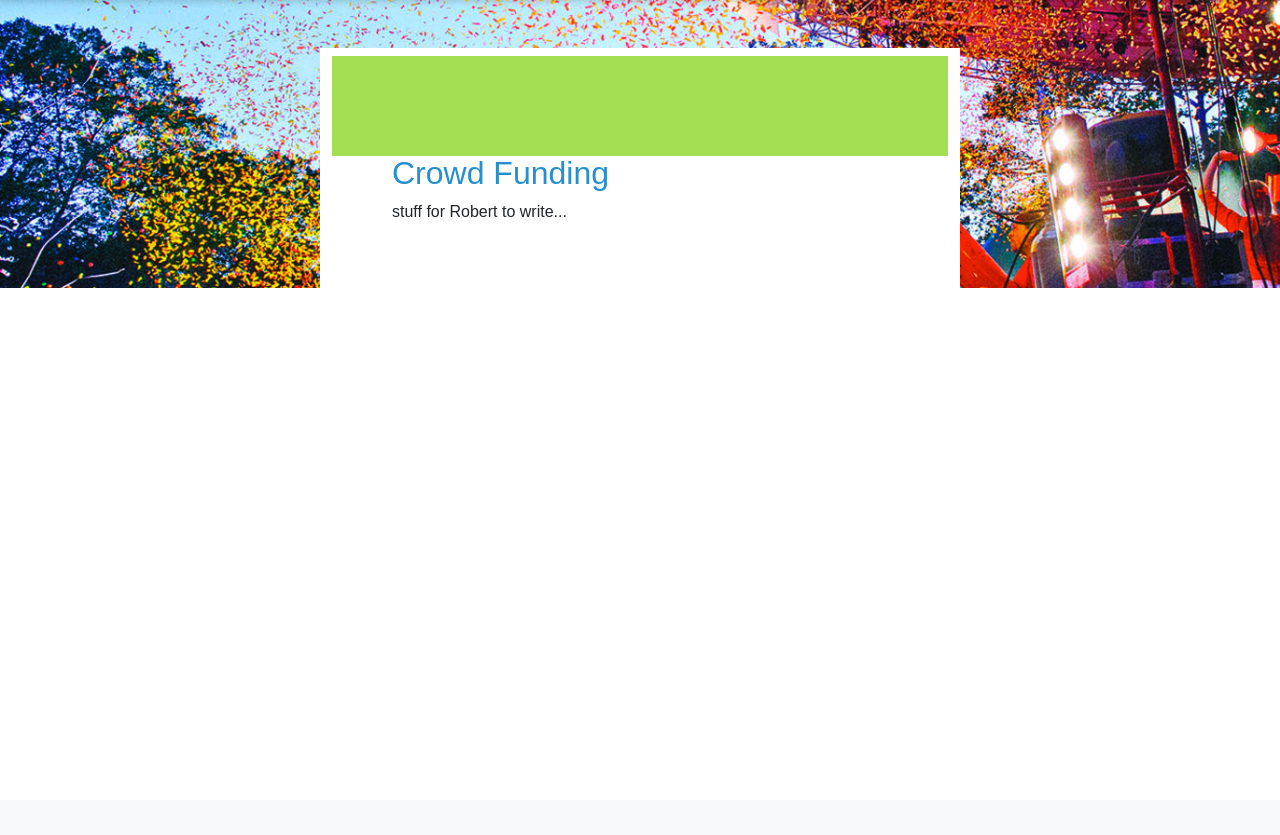
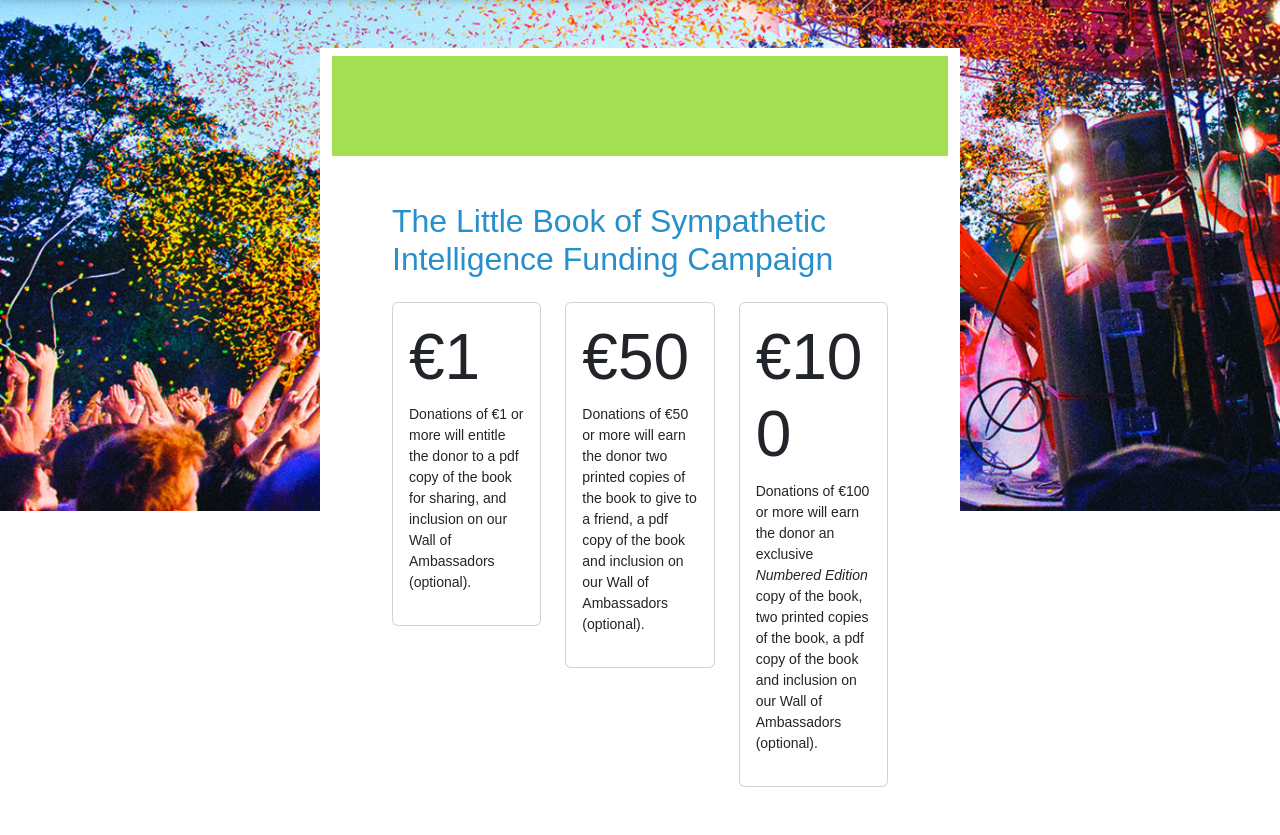
Before and after one commit to Sympathetic-Intelligence/tcfsi-flask-app, a Flask app: page /little_book in a window 1280 px wide. Shown: the part 158-993 px from the top of the page. Before the commit the page ends 446 px from the top, so only its background shows below. Run offline with Flask 3, Linux system fonts and the light colour scheme; some libraries are stand-ins or nearby versions.

Commit message:
book donation page
add donation page

```diff
--- a/templates/little_book.html
+++ b/templates/little_book.html
@@ -23,10 +23,84 @@
 				}).render('#donate-button');
 				</script>
 			</div>
-			<div class="inner-main-content">
-				<h2>Crowd Funding</h2>
+			<div class="inner-main-content mt-5">
+				<h2>The Little Book of Sympathetic Intelligence Funding Campaign</h2>
 
-				<p>stuff for Robert to write...</p>
+
+				<div class="row mt-4">
+					<div class="col-lg-4">
+						<div class="card">
+						  <div class="card-body">
+						    <h5 class="card-title display-3">€1</h5>
+						    <!-- <h6 class="card-subtitle mb-2 text-body-secondary">or more</h6> -->
+						    <p class="card-text small">Donations of €1 or more will entitle the donor to
+								a pdf copy of the book for sharing, and inclusion on our <strong>Wall of Ambassadors</strong> (optional).</p>
+								<div id="donate-button-1"></div>
+									<script src="https://www.paypalobjects.com/donate/sdk/donate-sdk.js" charset="UTF-8"></script>
+									<script>
+									PayPal.Donation.Button({
+									env:'production',
+									hosted_button_id:'2CEQEM5YVDZ2N',
+									image: {
+									src:'https://www.paypalobjects.com/en_US/i/btn/btn_donateCC_LG.gif',
+									alt:'Donate with PayPal button',
+									title:'PayPal - The safer, easier way to pay online!',
+									}
+									}).render('#donate-button-1');
+									</script>
+						    <!-- <a href="#" class="card-link">Card link</a> -->
+						  </div>
+						</div>
+					</div>
+					<div class="col-lg-4">
+						<div class="card">
+						  <div class="card-body">
+						    <h5 class="card-title display-3">€50</h5>
+						    <!-- <h6 class="card-subtitle mb-2 text-body-secondary">Card subtitle</h6> -->
+						    <p class="card-text small">Donations of €50 or more will earn the donor two printed copies of the book to give to a friend, a pdf copy of the book and inclusion on our <strong>Wall of Ambassadors</strong> (optional).</p>
+						    <div id="donate-button-2"></div>
+									<script src="https://www.paypalobjects.com/donate/sdk/donate-sdk.js" charset="UTF-8"></script>
+									<script>
+									PayPal.Donation.Button({
+									env:'production',
+									hosted_button_id:'2CEQEM5YVDZ2N',
+									image: {
+									src:'https://www.paypalobjects.com/en_US/i/btn/btn_donateCC_LG.gif',
+									alt:'Donate with PayPal button',
+									title:'PayPal - The safer, easier way to pay online!',
+									}
+									}).render('#donate-button-2');
+									</script>
+						    <!-- <a href="#" class="card-link">Card link</a> -->
+						  </div>
+						</div>
+					</div>
+					<div class="col-lg-4">
+
+						<div class="card">
+						  <div class="card-body">
+						    <h5 class="card-title display-3">€100</h5>
+						    <!-- <h6 class="card-subtitle mb-2 text-body-secondary">Card subtitle</h6> -->
+						    <p class="card-text small">Donations of €100 or more will earn the donor an exclusive <em>Numbered Edition</em> copy of the book, two printed copies of the book, a pdf copy of the book and inclusion on our <strong>Wall of Ambassadors</strong>  (optional).</p>
+						    <div id="donate-button-3"></div>
+									<script src="https://www.paypalobjects.com/donate/sdk/donate-sdk.js" charset="UTF-8"></script>
+									<script>
+									PayPal.Donation.Button({
+									env:'production',
+									hosted_button_id:'2CEQEM5YVDZ2N',
+									image: {
+									src:'https://www.paypalobjects.com/en_US/i/btn/btn_donateCC_LG.gif',
+									alt:'Donate with PayPal button',
+									title:'PayPal - The safer, easier way to pay online!',
+									}
+									}).render('#donate-button-3');
+									</script>
+						    <!-- <a href="#" class="card-link">Card link</a> -->
+						  </div>
+						</div>
+					</div>
+				</div>
+
 			</div>
 		</div>
 	</div>
```
Lines whose indentation alone changed are shown as unchanged.
